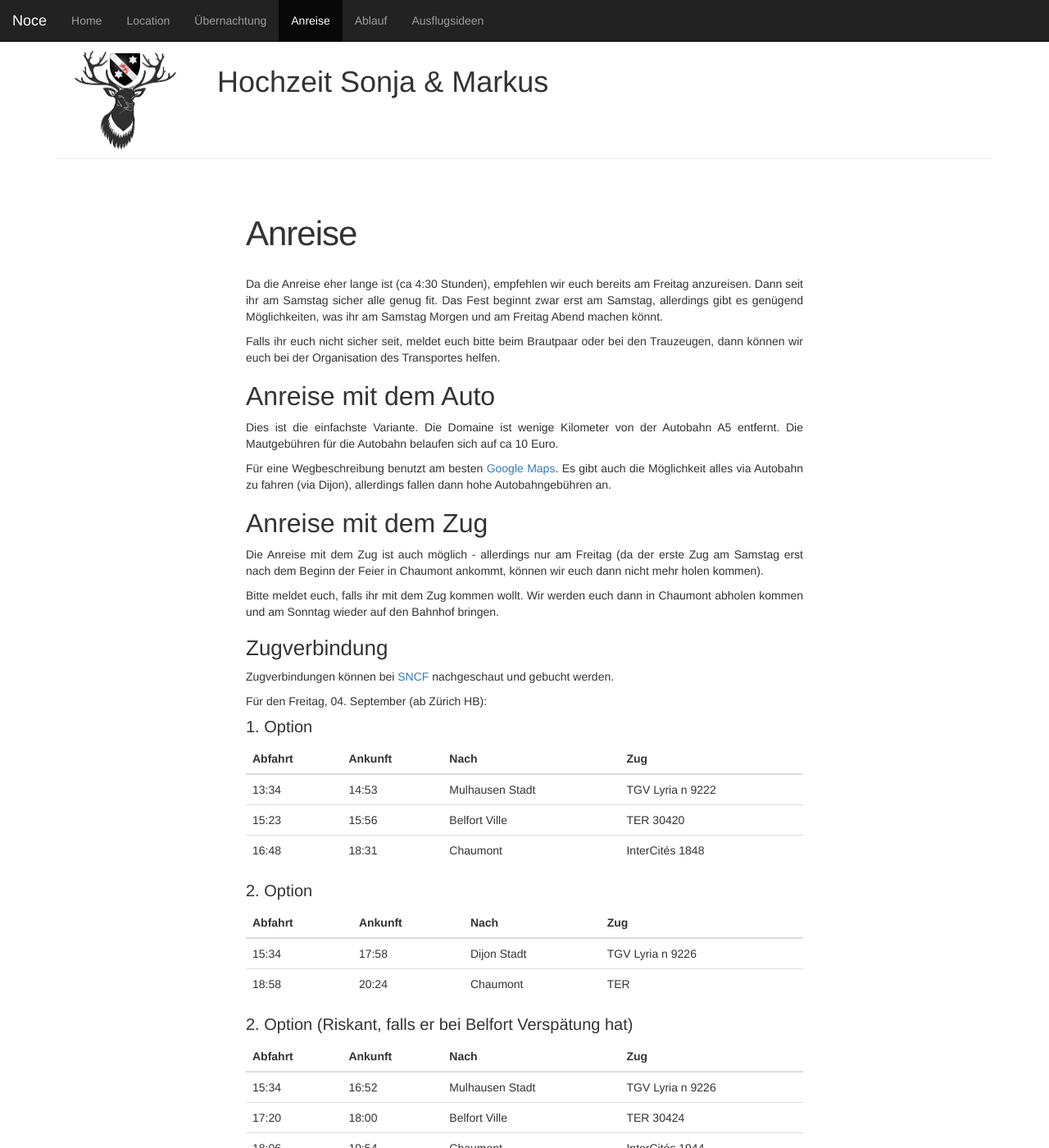
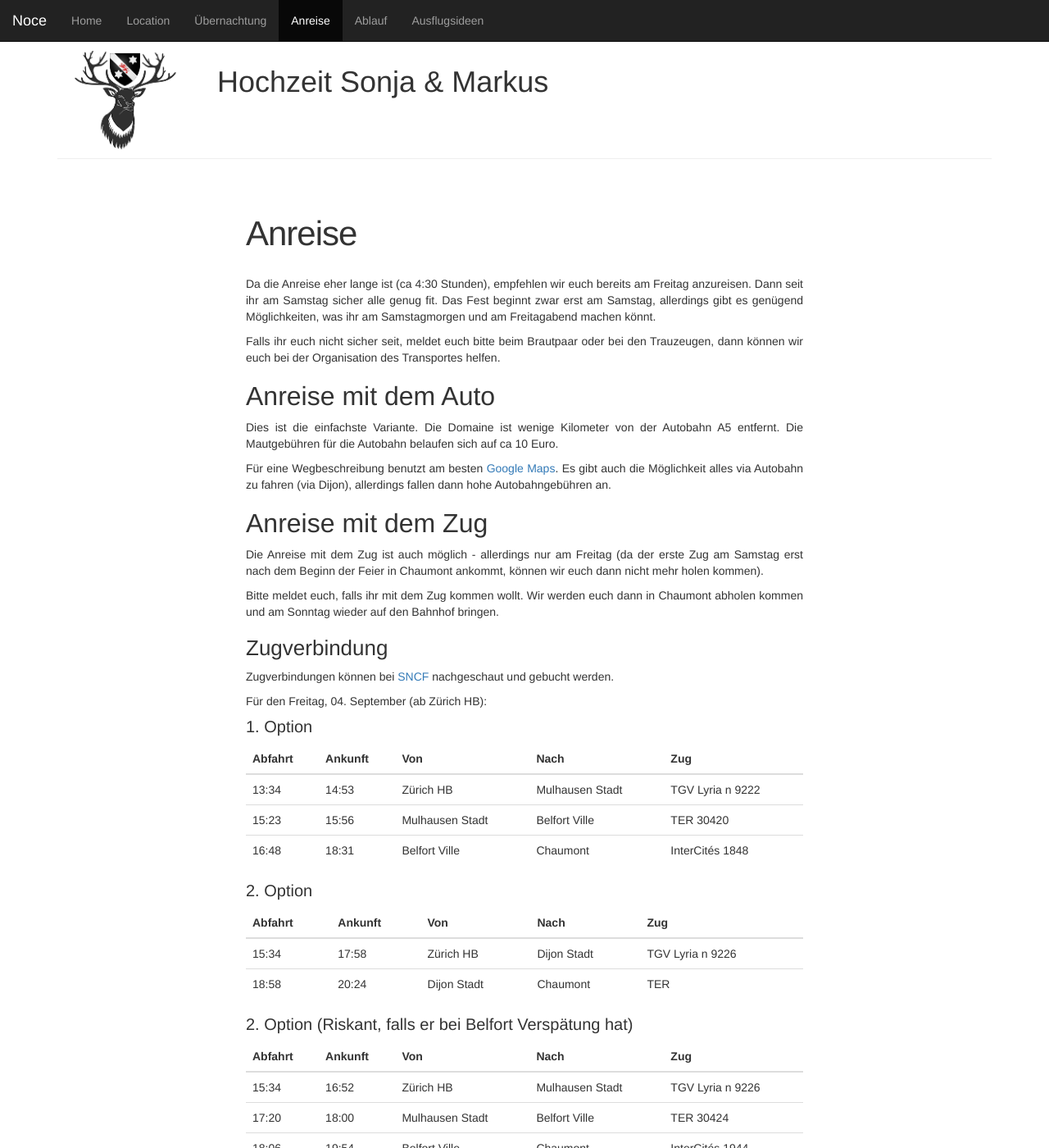
Before and after one commit to mpilman/mariage, a Jekyll site: the page built from _posts/2013-12-11-Anreise.markdown, in a window 1280 px wide and 1400 px high. Shown: the whole window at 82% size. Built offline with Jekyll 4.4.1, drawn with Linux system fonts in a browser that asks for light colours.

Commit message:
Rechtschreibfehler

```diff
--- a/_posts/2013-12-11-Anreise.markdown
+++ b/_posts/2013-12-11-Anreise.markdown
@@ -6,7 +6,7 @@ label: Anreise
 
 Da die Anreise eher lange ist (ca 4:30 Stunden), empfehlen wir euch bereits am Freitag anzureisen. Dann seit ihr
 am Samstag sicher alle genug fit. Das Fest beginnt zwar erst am Samstag, allerdings gibt es genügend Möglichkeiten,
-was ihr am Samstag Morgen und am Freitag Abend machen könnt.
+was ihr am Samstagmorgen und am Freitagabend machen könnt.
 
 Falls ihr euch nicht sicher seit, meldet euch bitte beim Brautpaar oder bei den Trauzeugen, dann können wir euch
 bei der Organisation des Transportes helfen.
@@ -36,27 +36,27 @@ Für den Freitag, 04. September (ab Zürich HB):
 #### 1. Option
 
 {: .table }
-| Abfahrt | Ankunft | Nach | Zug |
-|------|-----|------|-----|
-| 13:34 | 14:53 | Mulhausen Stadt| TGV Lyria n 9222 |
-| 15:23 | 15:56 | Belfort Ville | TER 30420 |
-| 16:48 | 18:31 | Chaumont | InterCités 1848 |
+| Abfahrt | Ankunft | Von | Nach | Zug |
+|------|-----|------|---|-----|
+| 13:34 | 14:53 | Zürich HB | Mulhausen Stadt| TGV Lyria n 9222 |
+| 15:23 | 15:56 | Mulhausen Stadt | Belfort Ville | TER 30420 |
+| 16:48 | 18:31 | Belfort Ville | Chaumont | InterCités 1848 |
 
 
 #### 2. Option
 
 {: .table }
-| Abfahrt | Ankunft | Nach | Zug |
-|------|-----|------|-----|
-| 15:34 | 17:58 | Dijon Stadt| TGV Lyria n 9226 |
-| 18:58 | 20:24 | Chaumont | TER |
+| Abfahrt | Ankunft | Von | Nach | Zug |
+|------|-----|------|-----|----|
+| 15:34 | 17:58 | Zürich HB | Dijon Stadt| TGV Lyria n 9226 |
+| 18:58 | 20:24 | Dijon Stadt | Chaumont | TER |
 
 
 #### 2. Option (Riskant, falls er bei Belfort Verspätung hat)
 
 {: .table }
-| Abfahrt | Ankunft | Nach | Zug |
-|------|-----|------|-----|
-| 15:34 | 16:52 | Mulhausen Stadt| TGV Lyria n 9226 |
-| 17:20 | 18:00 | Belfort Ville | TER 30424 |
-| 18:06 | 19:54 | Chaumont | InterCités 1944 |
+| Abfahrt | Ankunft | Von | Nach | Zug |
+|------|-----|------|-----|-----|
+| 15:34 | 16:52 | Zürich HB | Mulhausen Stadt| TGV Lyria n 9226 |
+| 17:20 | 18:00 | Mulhausen Stadt | Belfort Ville | TER 30424 |
+| 18:06 | 19:54 | Belfort Ville | Chaumont | InterCités 1944 |
--- a/_posts/2015-06-27-wir-heiraten.markdown
+++ b/_posts/2015-06-27-wir-heiraten.markdown
@@ -1,12 +1,12 @@
 ---
 layout: post
-title: Wir Heiraten
+title: Wir heiraten
 label: Home
 ---
 
 ![Hochzeits Logo]({{ "/imgs/champagne-logo-hochzeit.png" | prepend: site.baseurl }})
 
-Nach dem wir die letzten 3 Jahre gemeinsam durchs Leben gegangen sind, haben wir uns entschlossen dieses Jahr zu heiraten.
+Nachdem wir die letzten 3 Jahre gemeinsam durchs Leben gegangen sind, haben wir uns entschlossen dieses Jahr zu heiraten.
 
 Wir werden am 05. September 2015 in der Champagne heiraten.
 
```
Also changed, not shown: _posts/2013-12-12-unterkunft.markdown (+4 -4 lines).
